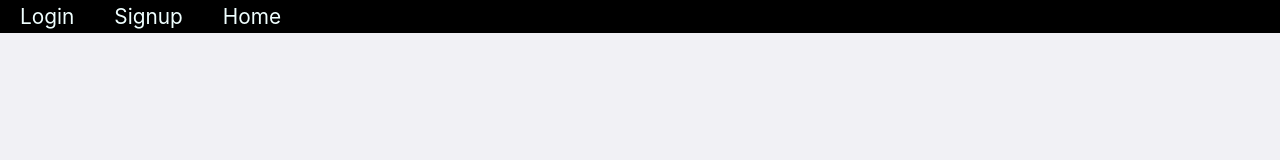
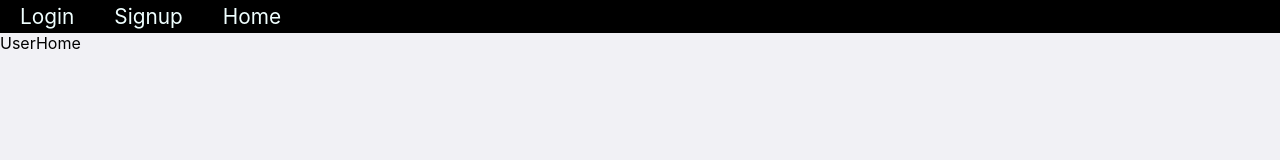
Before and after one commit to etopcuoglu95/passwordgenerator, a React (Create React App) app in the folder frontend/: page /userhome/1 in a window 1280 px wide. Shown: the top 160 px of the page. Built offline with nearby package versions, Linux system fonts and the light colour scheme; the HTML template or start-up script is replaced by a standard one.

Commit message:
Routing changes

```diff
--- a/frontend/src/App.js
+++ b/frontend/src/App.js
@@ -2,8 +2,24 @@ import Home from './Pages/Home';
 import Navbar from './Components/Navbar';
 import Signup from './Pages/Signup';
 import Login from './Pages/Login';
+import UserHome from './Pages/UserHome';
+import { BrowserRouter, Routes, Route} from "react-router-dom";
 
 function App() {
+
+  return (
+    <BrowserRouter>
+      <Routes>
+        <Route path="/" element={<Home/>} />
+        <Route path="/login" element={<Login/>} />
+        <Route path="/home" element={<Home/>} />
+        <Route path="/signup" element={<Signup/>} />
+        <Route path="/userhome/:id" element={<UserHome/>} />
+      </Routes>
+    </BrowserRouter>
+  );
+
+  /*
   let component
   switch (window.location.pathname)
   {
@@ -22,12 +38,14 @@ function App() {
       case "/signup":
       component = <Signup />
       break;
+
+      case "/userhome":
+      component = <UserHome />
+      break;
   }
-  return ( <div className="container" >
-    <Navbar/>
-    {component}
-  </div>
+  return (
   );
+  */
 }
 
 export default App;
--- a/frontend/src/Pages/Home.js
+++ b/frontend/src/Pages/Home.js
@@ -1,10 +1,12 @@
 import React from 'react'
 import Body from '../Components/Body'
 import Generator from '../Components/Generator'
+import Navbar from '../Components/Navbar'
 
 function Home() {
   return (
     <div>
+        <Navbar/>
         <Body/>
         <Generator/>
     </div>
--- a/frontend/src/Pages/Login.js
+++ b/frontend/src/Pages/Login.js
@@ -1,5 +1,6 @@
 import React, { useState } from "react";
 import axios from "axios";
+import Navbar from "../Components/Navbar";
 
 function Login() {
   const [email, setEmail] = useState("");
@@ -13,6 +14,8 @@ function Login() {
   };
 
   return (
+    <div>
+      <Navbar/>
       <div className="loginPage">
           <div className="loginContainer">
             <h2>Login</h2>
@@ -38,6 +41,8 @@ function Login() {
             </ul>
           </div>
         </div>
+    </div>
+
   );
 }
 
--- a/frontend/src/Pages/Signup.js
+++ b/frontend/src/Pages/Signup.js
@@ -2,6 +2,7 @@ import React from 'react';
 import axios from "axios";
 import {Formik, Form, Field, ErrorMessage} from 'formik';
 import * as Yup from 'yup'
+import Navbar from '../Components/Navbar';
 
 // Do ul for buttons to do side by side
 
@@ -29,6 +30,8 @@ function Signup() {
   }
 
   return (
+    <div>
+      <Navbar/>
       <div className="signupPage">
         <Formik initialValues={initialValues} onSubmit={onSubmit} validationSchema={validationSchema}>
           <Form className="formContainerSignup">
@@ -68,6 +71,7 @@ function Signup() {
           </Form>
         </Formik>
       </div>
+    </div>
   )
 }
 
--- /dev/null
+++ b/frontend/src/Pages/UserHome.js
@@ -0,0 +1,15 @@
+import React from 'react'
+import Navbar from '../Components/Navbar'
+
+function UserHome() {
+  return (
+    <div>
+    <Navbar/>
+        <div>
+            UserHome
+        </div>
+    </div>
+  )
+}
+
+export default UserHome
```
Lines whose indentation alone changed are shown as unchanged.
